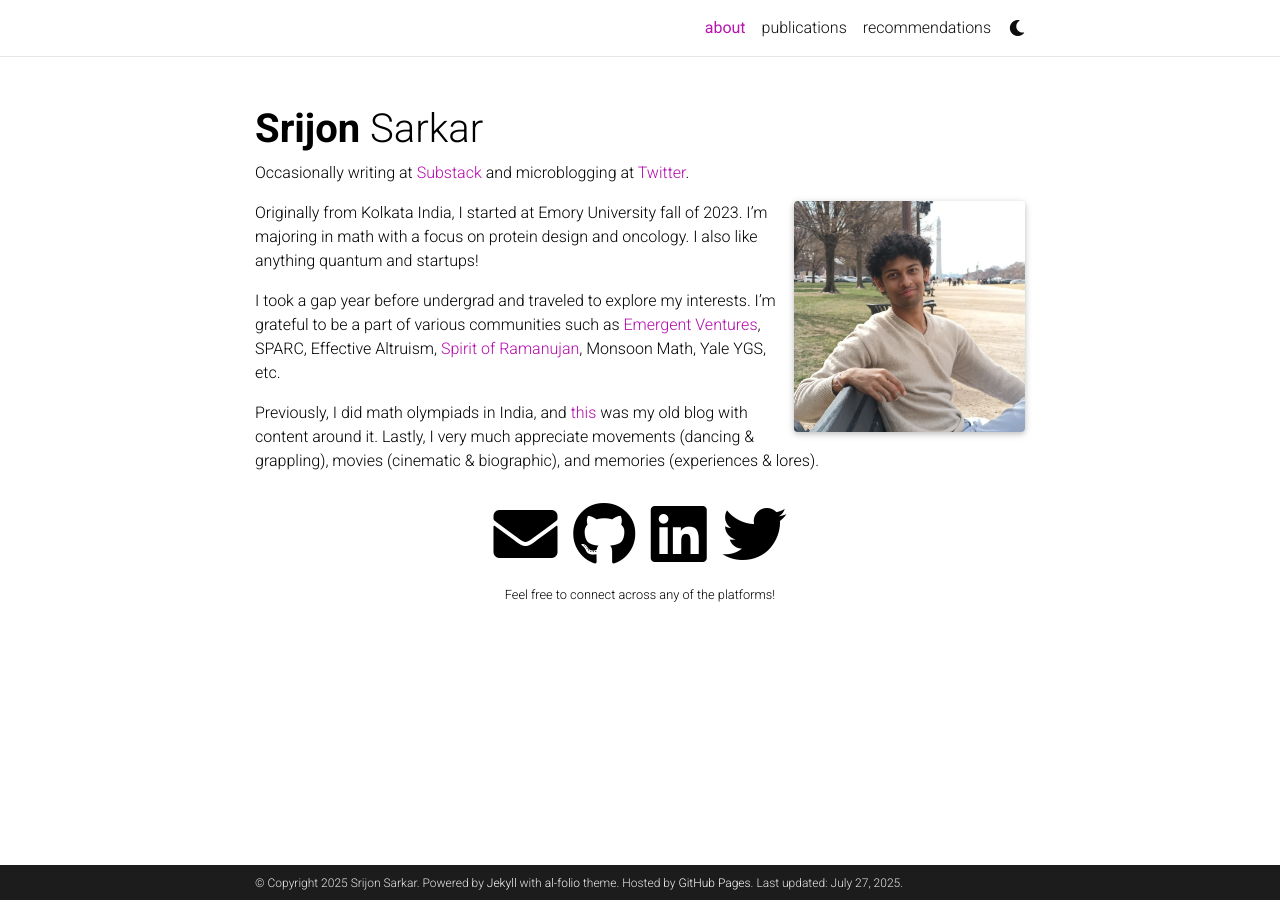
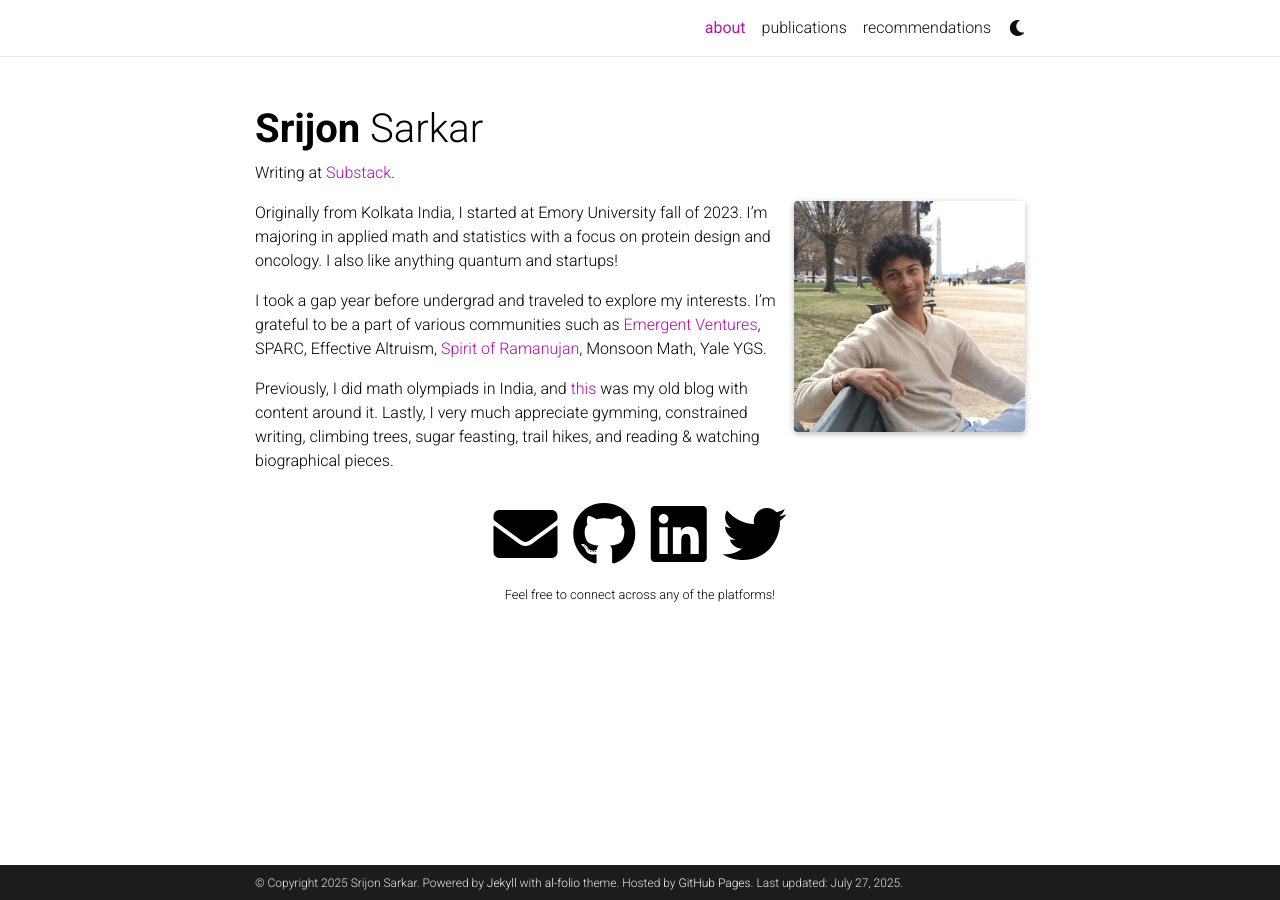
Before and after one commit to sarkarsrijon/sarkarsrijon.github.io, a Jekyll site: the page built from _pages/about.md, in a window 1280 px wide. Built offline with Jekyll 4.4.1, drawn with Linux system fonts in a browser that asks for light colours; full-size pictures stand in for the smaller copies a plugin makes; comment, search, counter and statistics services are not loaded; a style sheet for code colours, icons or effects is not loaded.

Commit message:
Update about.md

```diff
--- a/_pages/about.md
+++ b/_pages/about.md
@@ -2,7 +2,7 @@
 layout: about
 title: about
 permalink: /
-subtitle: Occasionally writing at <a href='https://srijonsarkar.substack.com/'>Substack</a> and microblogging at <a href='https://twitter.com/srijonrick'>Twitter</a>.
+subtitle: Writing at <a href='https://srijonsarkar.substack.com/'>Substack</a>.
 
 profile:
   align: right
@@ -16,8 +16,8 @@ selected_papers: false # includes a list of papers marked as "selected={true}"
 social: true  # includes social icons at the bottom of the page
 ---
 
-Originally from Kolkata India, I started at Emory University fall of 2023. I'm majoring in math with a focus on protein design and oncology. I also like anything quantum and startups!
+Originally from Kolkata India, I started at Emory University fall of 2023. I'm majoring in applied math and statistics with a focus on protein design and oncology. I also like anything quantum and startups!
 
-I took a gap year before undergrad and traveled to explore my interests. I'm grateful to be a part of various communities such as [Emergent Ventures](https://marginalrevolution.com/marginalrevolution/2023/08/emergent-ventures-india-cohort-five.html), SPARC, Effective Altruism, [Spirit of Ramanujan](https://www.templetonworldcharity.org/blog/finding-todays-ramanujans-spirit-ramanujan-stem-talent-initiative), Monsoon Math, Yale YGS, etc.
+I took a gap year before undergrad and traveled to explore my interests. I'm grateful to be a part of various communities such as [Emergent Ventures](https://marginalrevolution.com/marginalrevolution/2023/08/emergent-ventures-india-cohort-five.html), SPARC, Effective Altruism, [Spirit of Ramanujan](https://www.templetonworldcharity.org/blog/finding-todays-ramanujans-spirit-ramanujan-stem-talent-initiative), Monsoon Math, Yale YGS.
 
-Previously, I did math olympiads in India, and [this](https://srijonsarkar.wordpress.com) was my old blog with content around it. Lastly, I very much appreciate movements (dancing & grappling), movies (cinematic & biographic), and memories (experiences & lores).
+Previously, I did math olympiads in India, and [this](https://srijonsarkar.wordpress.com) was my old blog with content around it. Lastly, I very much appreciate gymming, constrained writing, climbing trees, sugar feasting, trail hikes, and reading & watching biographical pieces.
```
